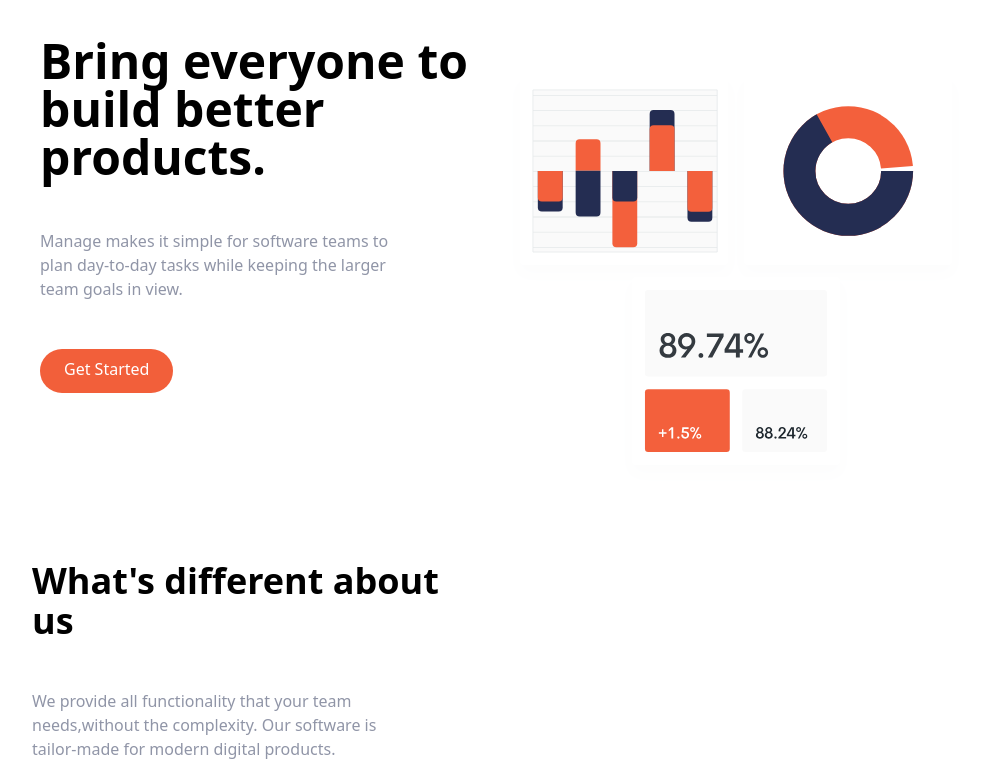
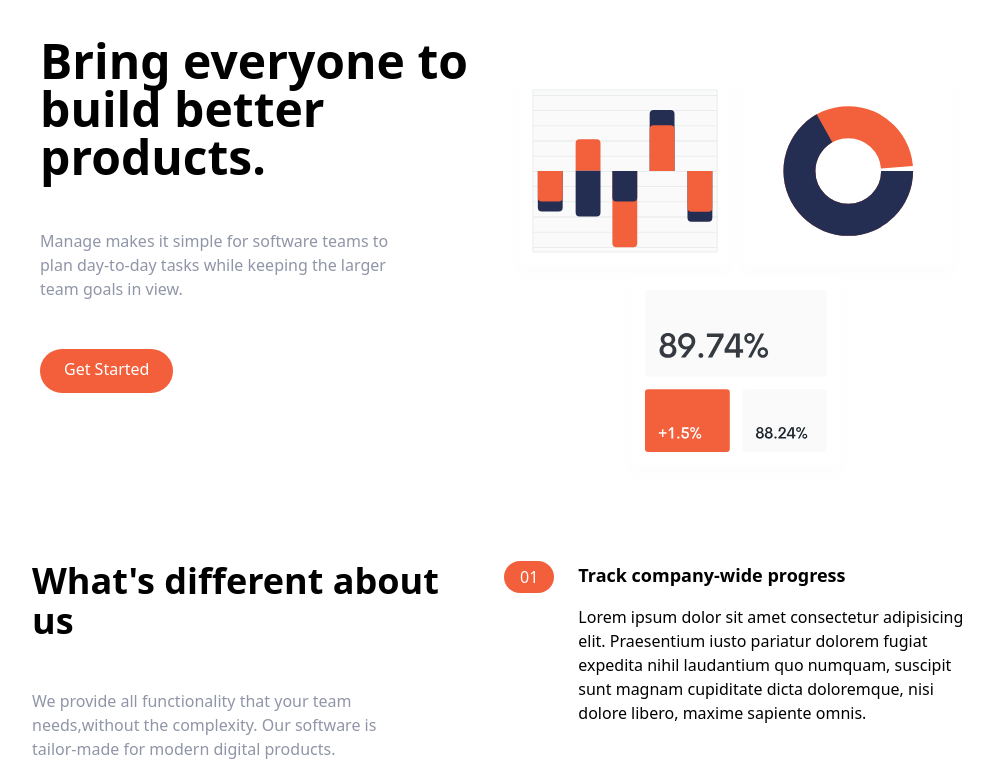
Before and after one commit to KudaMukucha/tailwind-landing-site, a website: page index.html in a window 1280 px wide. Shown: the part 109-870 px from the top of the page, without its empty margins (136-1135 px from the left). Drawn offline with Linux system fonts and the light colour scheme.

Commit message:
List item 1 layout

```diff
--- a/index.html
+++ b/index.html
@@ -70,8 +70,30 @@
         </div>
 
         <!--Numbered List-->
-        <div>
+        <div class="flex flex-col space-y-8 md:w-1/2">
+            <!--List Item 1-->
+            <div class="flex flex-col space-y-3 md:space-y-0 md:space-x-6 md:flex-row">
+                <!--Heading-->
+                <div class="rounded-l-full bg-brightRedSupLight md:bg-transparent">
+                    <div class="flex items-center space-x-2">
+                        <div class="px-4 py-2 bg-brightRed text-white rounded-full md:py-1">
+                            01
+                        </div>
+                        <h3 class="text-base font-bold md:mb-4 md:hidden">
+                            Track company-wide progress
+                        </h3>
+                    </div>
+                </div>
 
+                <div>
+                    <h3 class="hidden mb-4 text-lg font-bold md:block">
+                        Track company-wide progress
+                    </h3>
+                    <p>
+                        Lorem ipsum dolor sit amet consectetur adipisicing elit. Praesentium iusto pariatur dolorem fugiat expedita nihil laudantium quo numquam, suscipit sunt magnam cupiditate dicta doloremque, nisi dolore libero, maxime sapiente omnis.
+                    </p>
+                </div>
+            </div>
         </div>
     </div>
 </section>
```
Also changed, not shown: css/main.css.
